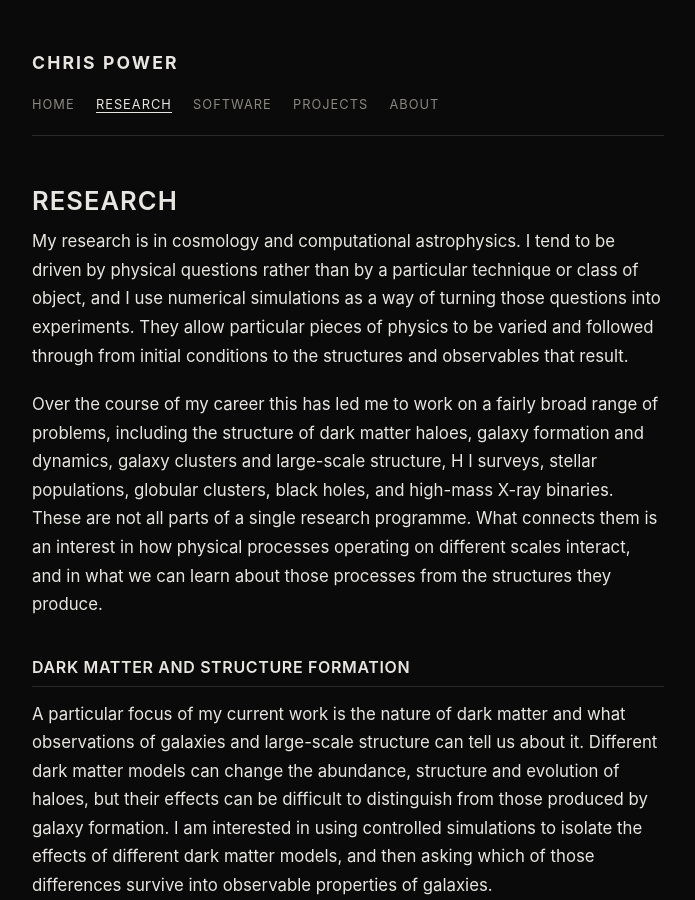
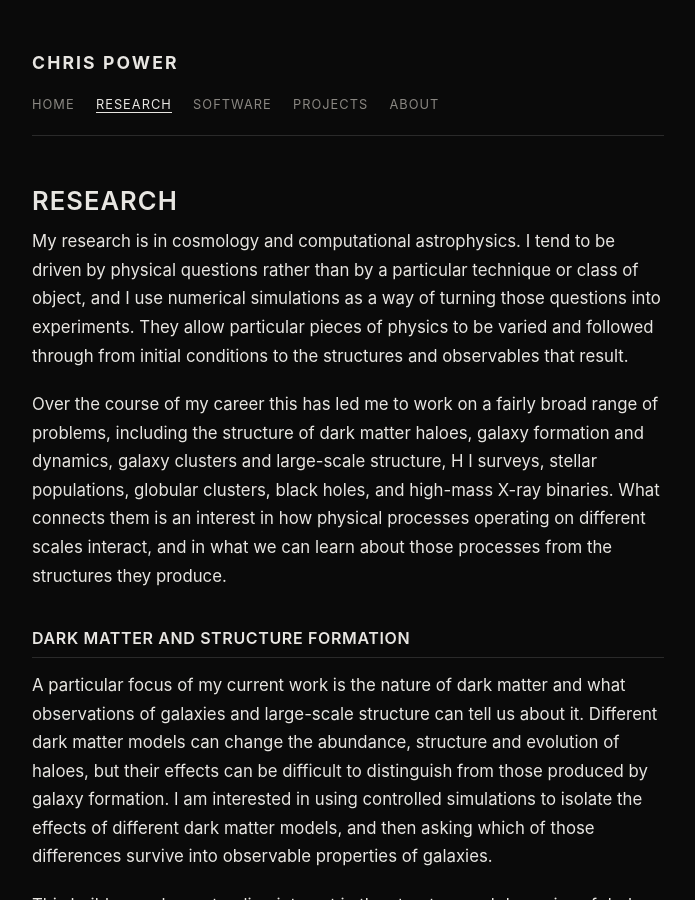
Before and after one commit to doctorcbpower/doctorcbpower.github.io, a Jekyll site: the page built from research.html, in a window 1280 px wide and 900 px high. Shown: the whole window, without its empty margins (292-987 px from the left). Built offline with Jekyll 4.4.1, drawn with Linux system fonts in a browser that asks for light colours.

Commit message:
Refine research description for clarity
Removed redundant phrase about research connections.

```diff
--- a/research.html
+++ b/research.html
@@ -7,7 +7,7 @@ description: "Research interests of Chris Power: dark matter, galaxy formation a
 
 <p>My research is in cosmology and computational astrophysics. I tend to be driven by physical questions rather than by a particular technique or class of object, and I use numerical simulations as a way of turning those questions into experiments. They allow particular pieces of physics to be varied and followed through from initial conditions to the structures and observables that result.</p>
 
-<p>Over the course of my career this has led me to work on a fairly broad range of problems, including the structure of dark matter haloes, galaxy formation and dynamics, galaxy clusters and large-scale structure, H&nbsp;I surveys, stellar populations, globular clusters, black holes, and high-mass X-ray binaries. These are not all parts of a single research programme. What connects them is an interest in how physical processes operating on different scales interact, and in what we can learn about those processes from the structures they produce.</p>
+<p>Over the course of my career this has led me to work on a fairly broad range of problems, including the structure of dark matter haloes, galaxy formation and dynamics, galaxy clusters and large-scale structure, H&nbsp;I surveys, stellar populations, globular clusters, black holes, and high-mass X-ray binaries. What connects them is an interest in how physical processes operating on different scales interact, and in what we can learn about those processes from the structures they produce.</p>
 
 <h2>Dark matter and structure formation</h2>
 
```
